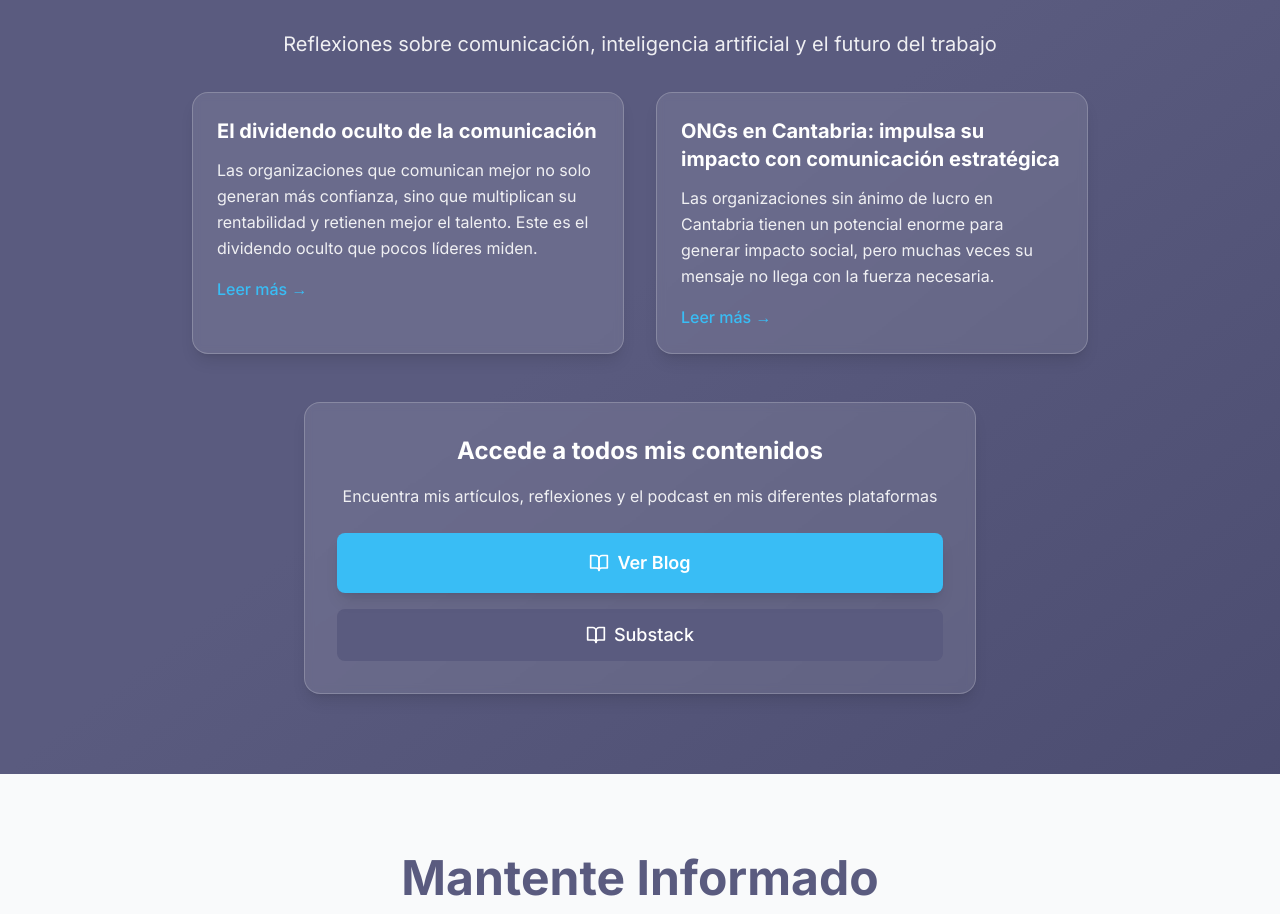
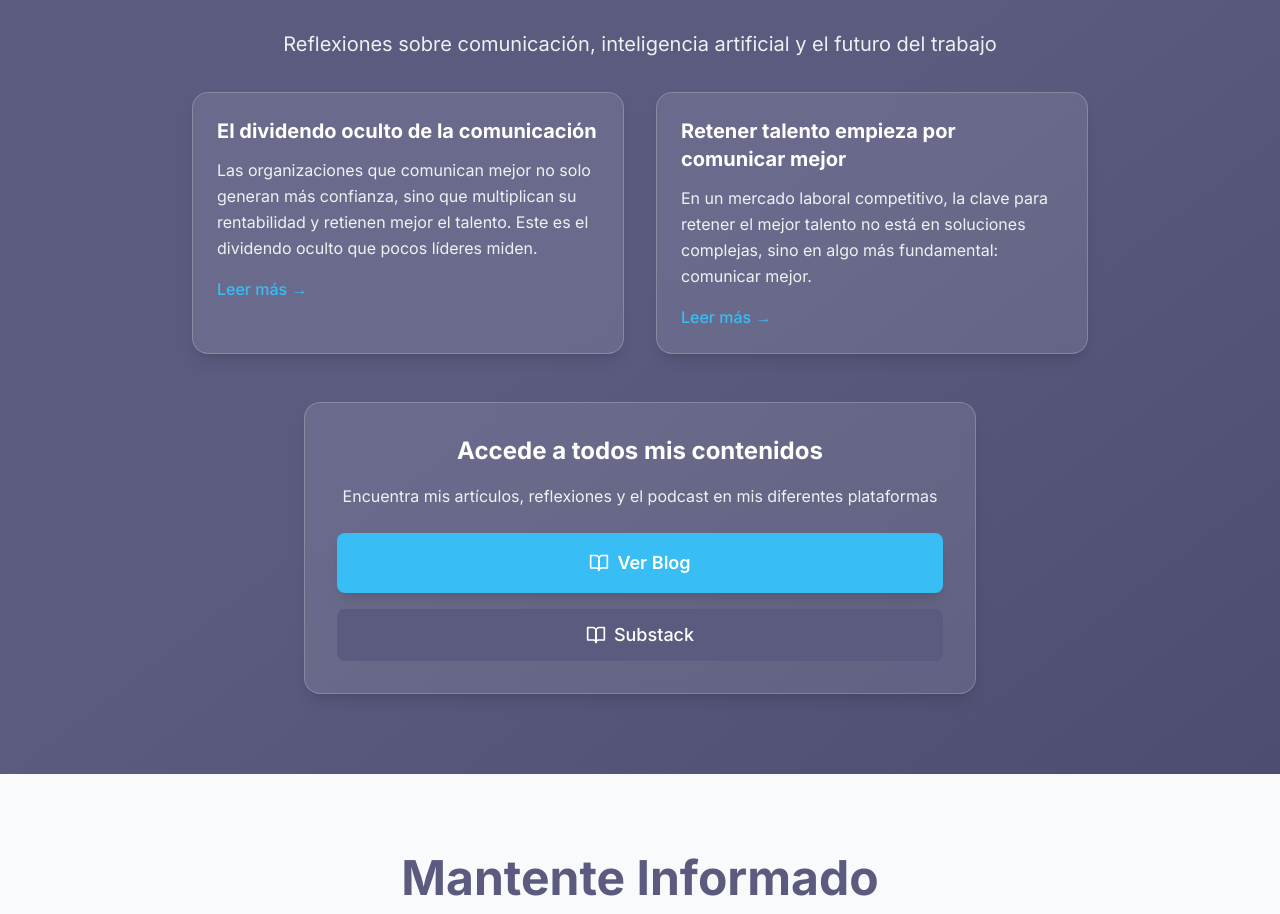
Before and after one commit to osanemeterio/oscarsanemeterio, a React (Vite) app: page / in a window 1280 px wide. Shown: the part 4934-5848 px from the top of the page. Built offline with nearby package versions, Linux system fonts and the light colour scheme.

Commit message:
Updated Home.tsx

```diff
--- a/src/pages/Home.tsx
+++ b/src/pages/Home.tsx
@@ -457,16 +457,16 @@ function App() {
               <span className="text-[#39bdf5] font-medium">Leer más →</span>
             </Link>
 
-            {/* ONGs en Cantabria: impulsa su impacto con comunicación estratégica */}
+            {/* Retener talento empieza por comunicar mejor */}
             <Link
-              to="/blog/ongs-cantabria-impacto"
+              to="/blog/retener-talento-comunicar"
               className="slide-up bg-white/10 backdrop-blur-sm p-6 rounded-2xl shadow-lg border border-white/20 hover:bg-white/20 transition-all duration-300 block text-left"
             >
               <h3 className="text-xl font-bold text-white mb-3">
-                ONGs en Cantabria: impulsa su impacto con comunicación estratégica
+                Retener talento empieza por comunicar mejor
               </h3>
               <p className="text-white/90 mb-4 leading-relaxed">
-                Las organizaciones sin ánimo de lucro en Cantabria tienen un potencial enorme para generar impacto social, pero muchas veces su mensaje no llega con la fuerza necesaria.
+                En un mercado laboral competitivo, la clave para retener el mejor talento no está en soluciones complejas, sino en algo más fundamental: comunicar mejor.
               </p>
               <span className="text-[#39bdf5] font-medium">Leer más →</span>
             </Link>
```
